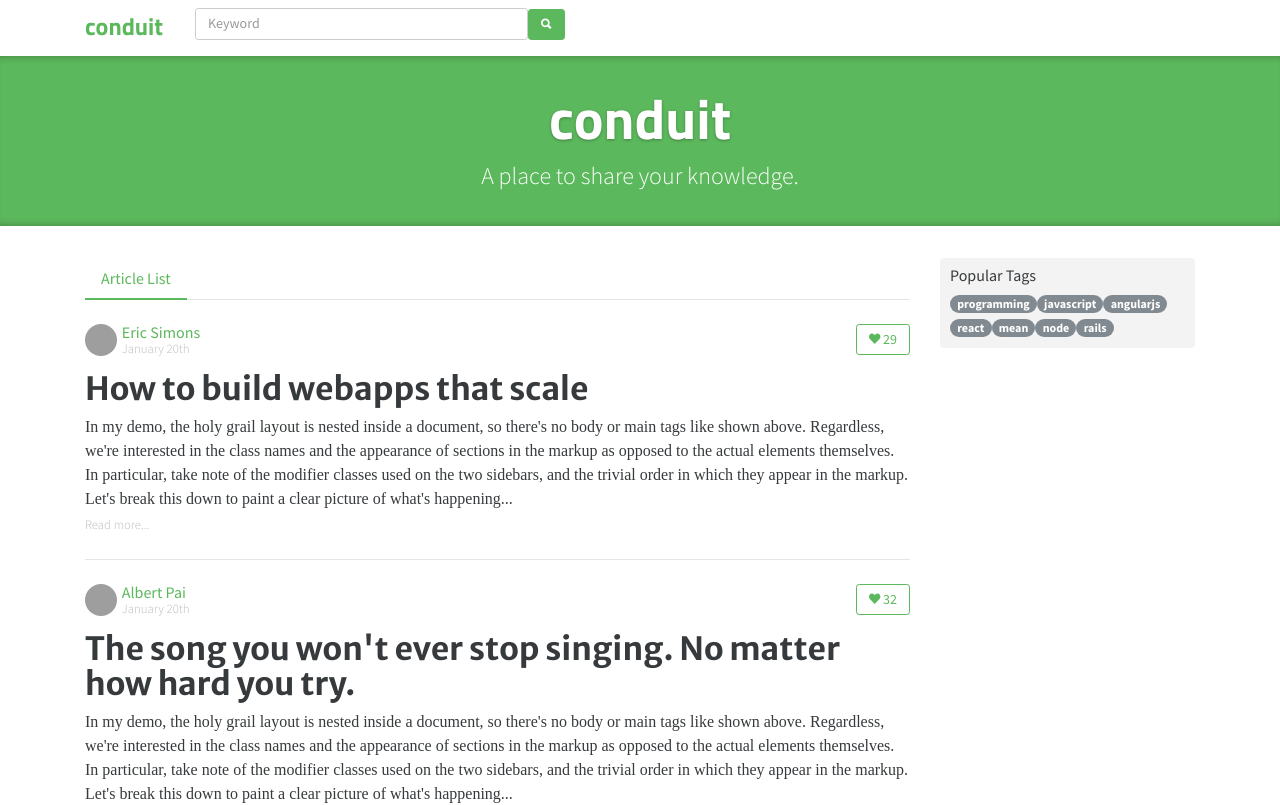
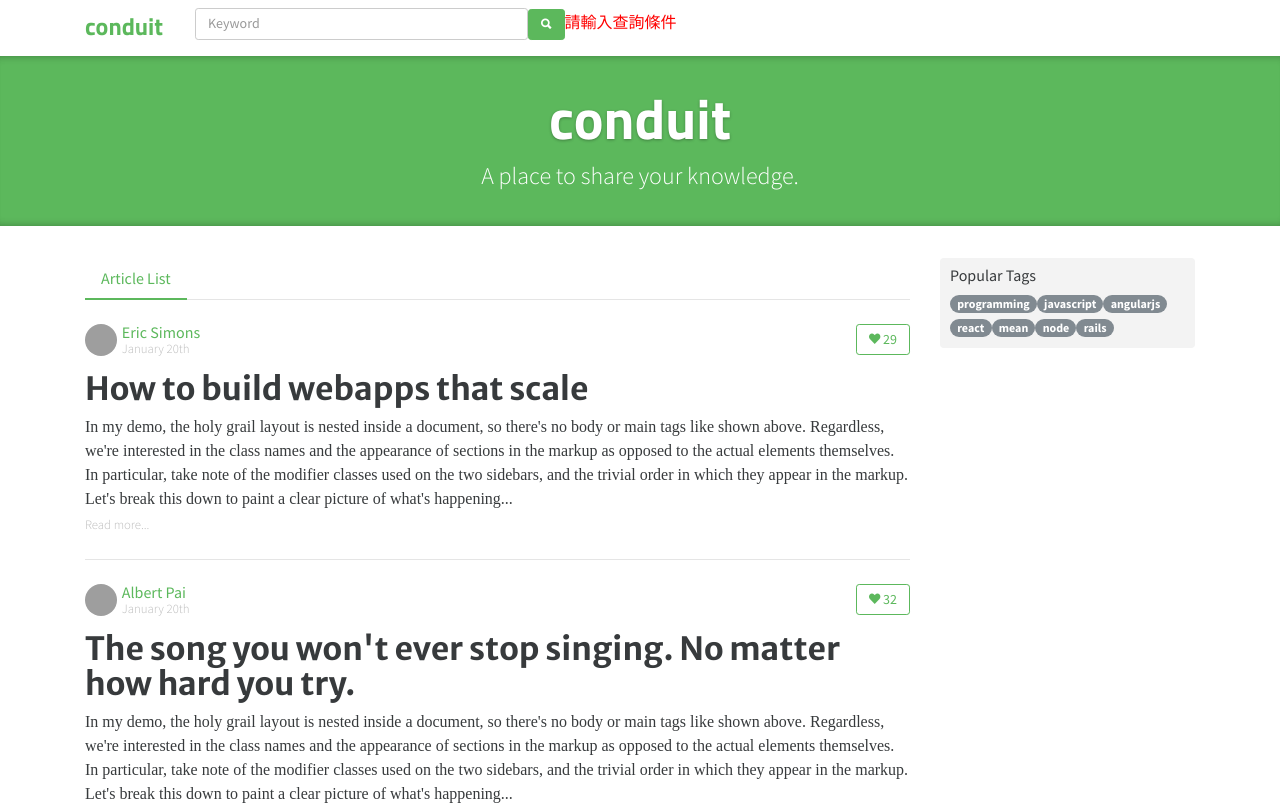
Before and after one commit to mouse170/ng1080723, an Angular app: page / in a window 1280 px wide. Shown: the top 805 px of the page. Built offline with nearby package versions, Linux system fonts and the light colour scheme; grey boxes are pictures that could not be loaded; a web font is replaced by a local one.

Commit message:
練習使用*ngIf

```diff
--- a/src/app/header/header.component.html
+++ b/src/app/header/header.component.html
@@ -1,10 +1,14 @@
 <nav class="navbar navbar-light">
   <div class="container">
     <a class="navbar-brand" href="index.html" [ngClass]="{highlight: highlightTitle}" [ngStyle]="{'fontSize.px': fontSize}">conduit</a>
-    <input class="form-control form-control-sm search-input" type="text" placeholder="Keyword" [(ngModel)]="keyword">
-    <button class="btn btn-sm btn-primary" (click)="search($event)">
+    <input class="form-control form-control-sm search-input" type="text" placeholder="Keyword" #input [(ngModel)]="keyword">
+    <button class="btn btn-sm btn-primary" (click)="search($event, input)">
       <i class="ion-search"></i>
     </button>
-    {{keyword}}
+    <span class="highlight" *ngIf="keyword === '';else yourKeyword">請輸入查詢條件</span>
+    <ng-template #yourKeyword>
+      你輸入的文字是：{{keyword}}
+    </ng-template>
+
   </div>
 </nav>
```
